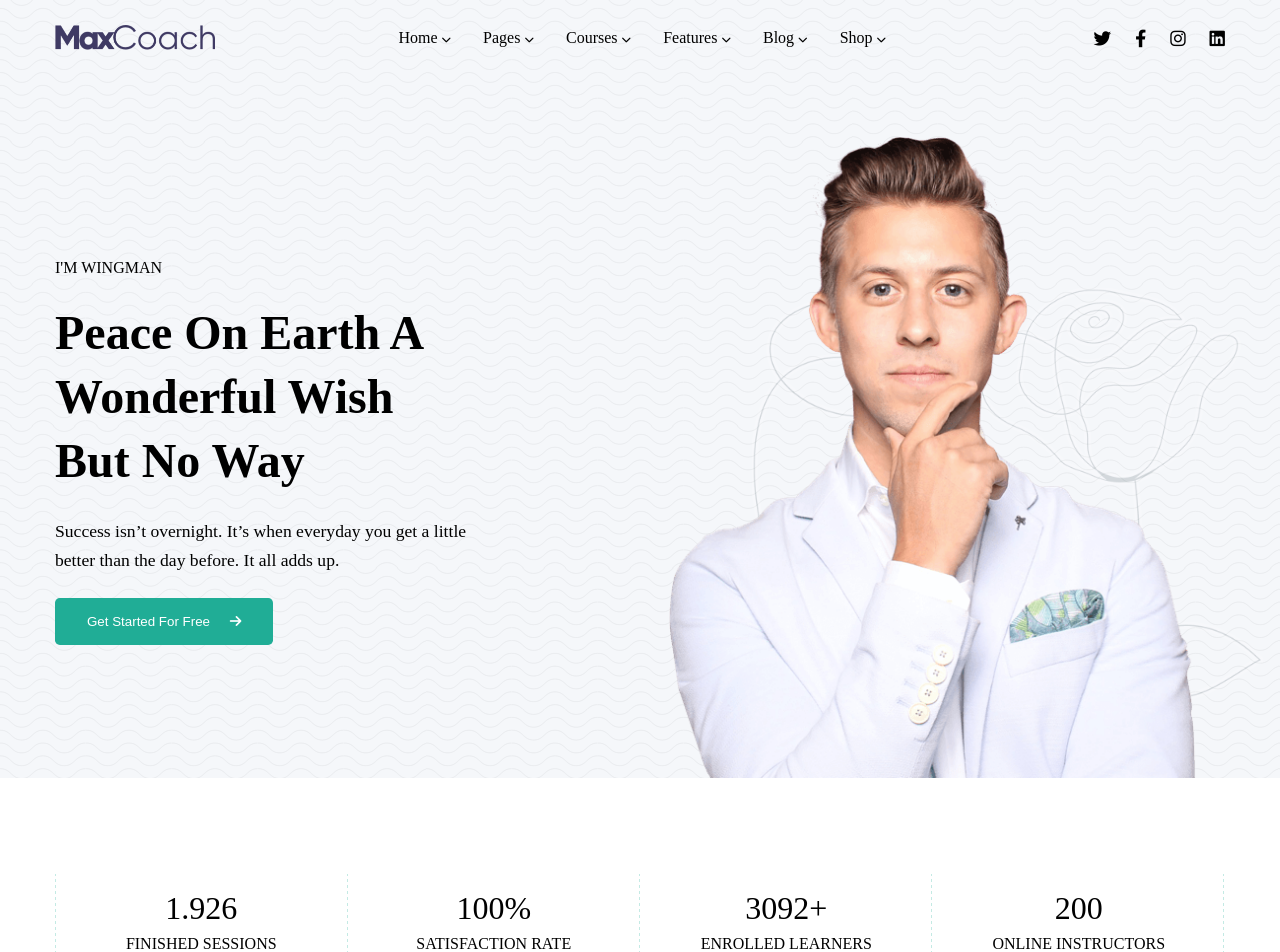
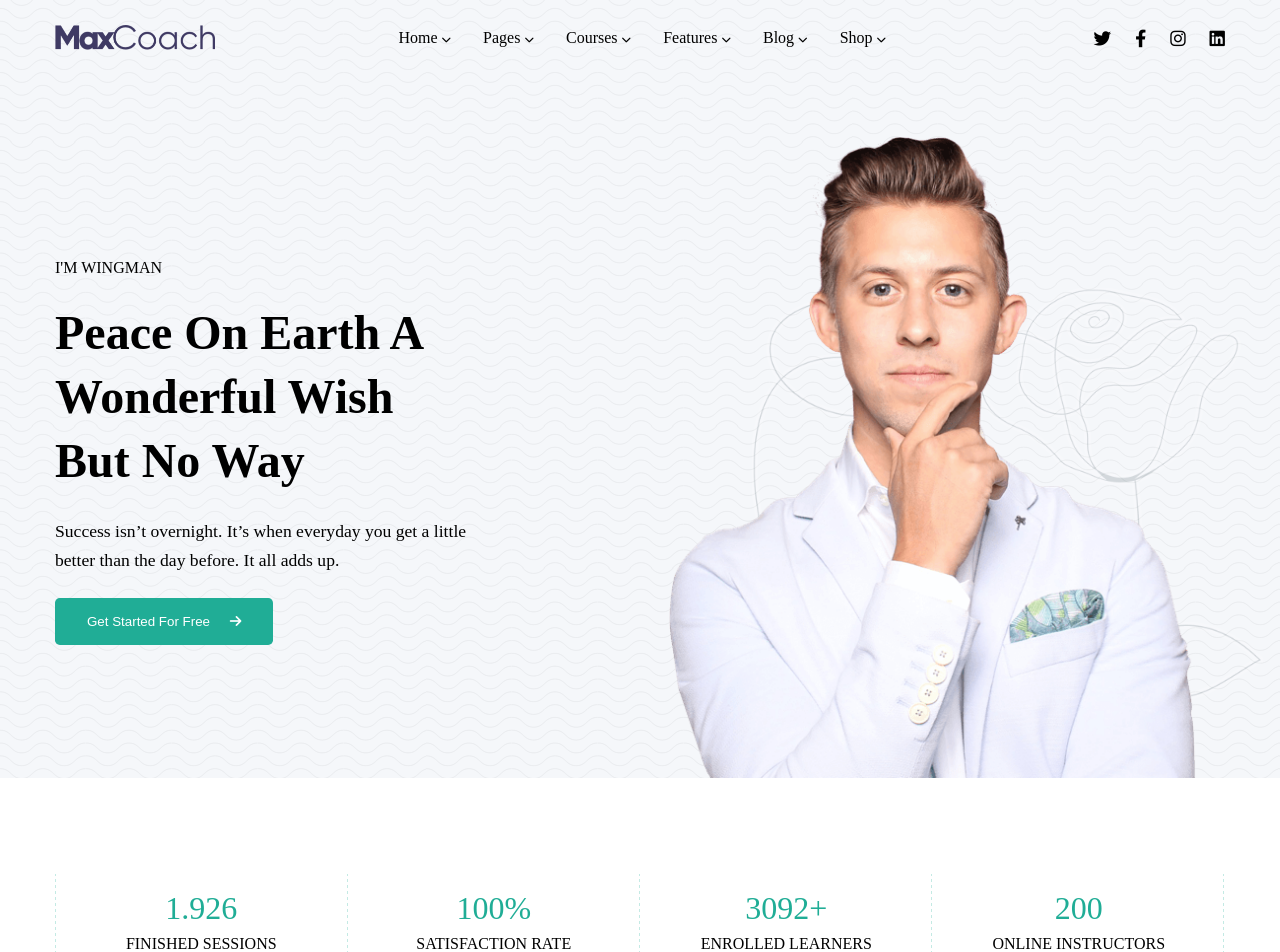
Before and after one commit to Marco-Vigilio/proj-html-vuejs, a Vue app: page / in a window 1280 px wide. Shown: the top 952 px of the page. Built offline with nearby package versions, Linux system fonts and the light colour scheme.

Commit message:
inserisco colore al component DataNumbers

```diff
--- a/src/components/main/DataNumbers.vue
+++ b/src/components/main/DataNumbers.vue
@@ -24,6 +24,8 @@ export default {
 }
 </script>
 <style lang="scss" scoped>
+@use '../../style/partilas/variables' as*;
+
 div.numbers {
     display: flex;
     justify-content: space-between;
@@ -41,6 +43,7 @@ div.numbers {
         span {
             font-size: 2rem;
             padding-bottom: .5rem;
+            color: $green;
         }
     }
 }
```
